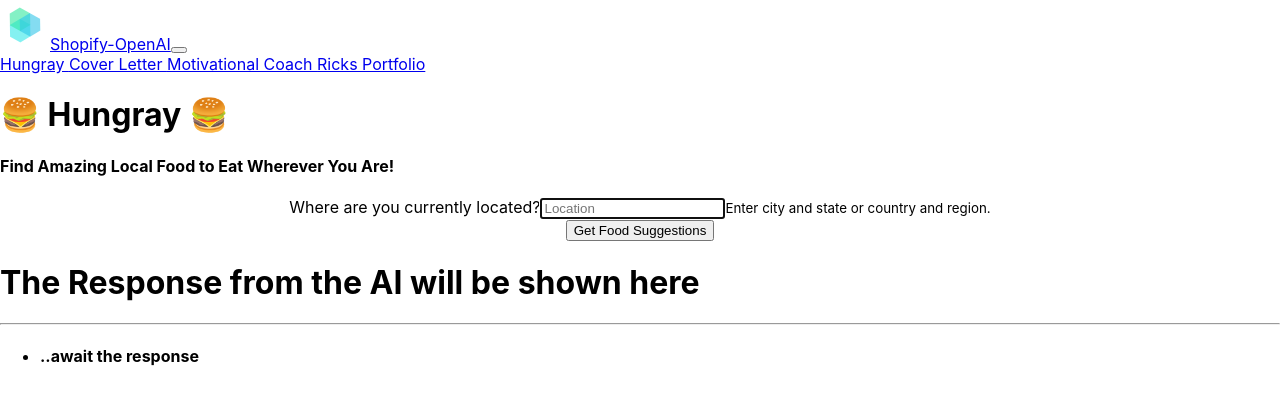
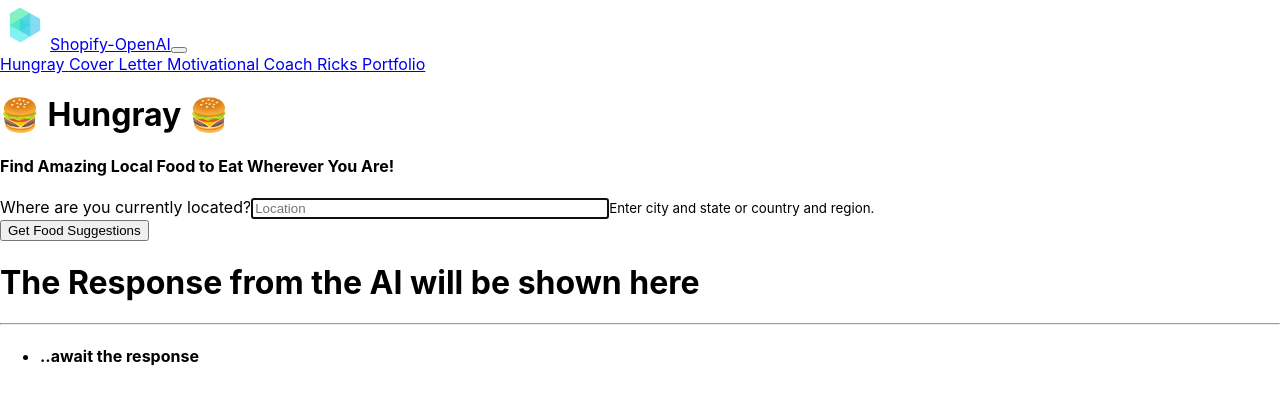
Before and after one commit to rickstylz01/OpenAI, a React (Create React App) app: page /hungray in a window 1280 px wide. Shown: the top 404 px of the page. Built offline with nearby package versions, Linux system fonts and the light colour scheme; the HTML template or start-up script is replaced by a standard one.

Commit message:
make form input required

```diff
--- a/src/components/Home.js
+++ b/src/components/Home.js
@@ -5,10 +5,10 @@ import {Col, Row} from "react-bootstrap";
 const Home = () => {
   return (
     <div>
-      <h1> Online Artificial Intelligence AI (API) with OpenAI </h1>
-      <p> Choose any of the use-cases below to start generating AI content. </p>
+      <h1 className="mt-4"> Online Artificial Intelligence AI (API) with OpenAI </h1>
+      <p className="text-muted"> Choose any of the use-cases below to start generating AI content. </p>
 
-      <Row>
+      <Row className="mt-5">
         <Col>
           <AiDescriptionCard
             header="🍔 Hungray 🍔"
--- a/src/components/hungray/Hungray.css
+++ b/src/components/hungray/Hungray.css
@@ -1,3 +1,3 @@
-.centrText {
-  text-align: center;
+.form-control {
+  width: 350px;
 }
--- a/src/components/hungray/Hungray.js
+++ b/src/components/hungray/Hungray.js
@@ -73,6 +73,7 @@ const Hungray = () => {
             ref={searchRef}
             autoComplete="off"
             placeholder="Location"
+            required
           />
           <Form.Text className="text-muted">
             Enter city and state or country and region.
```
